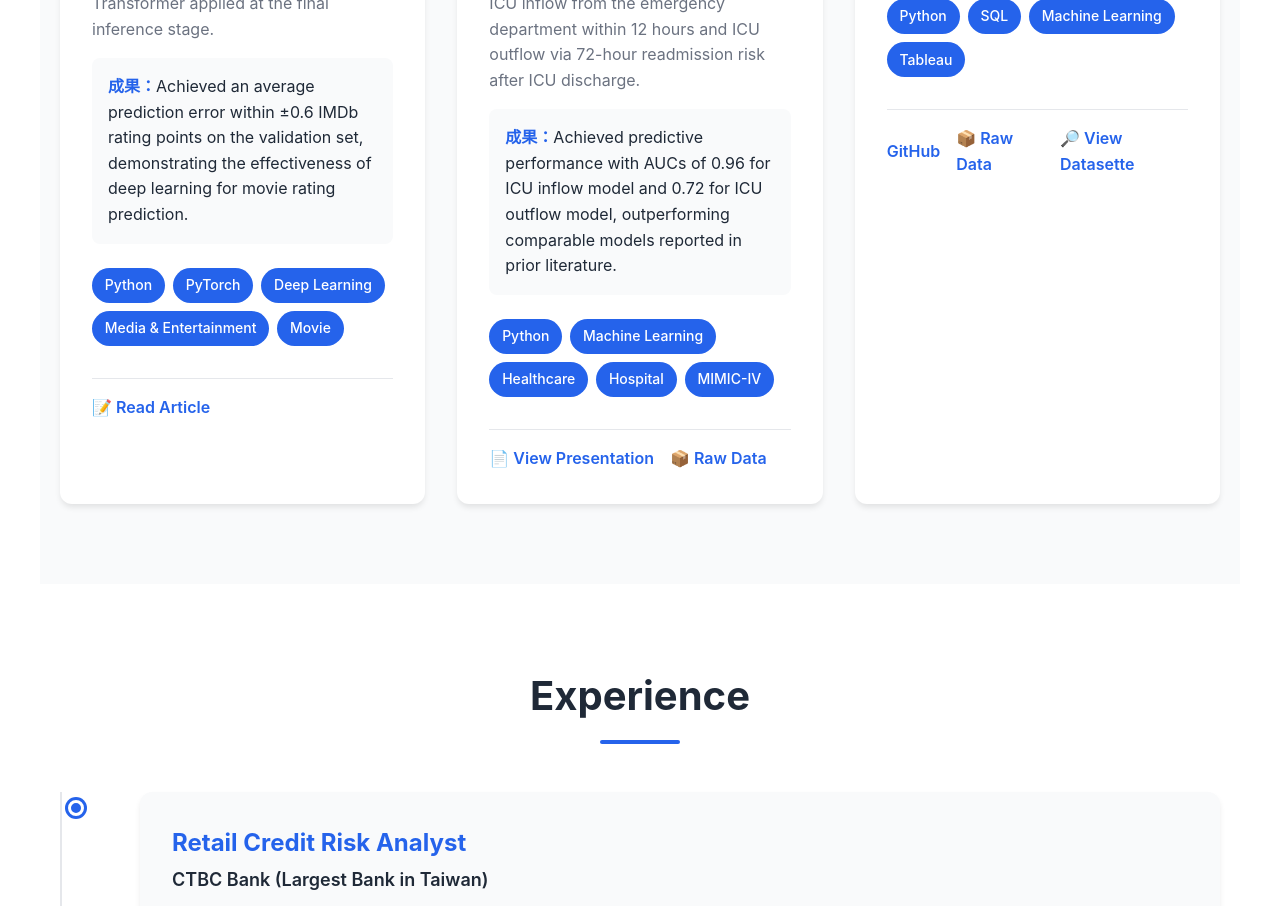
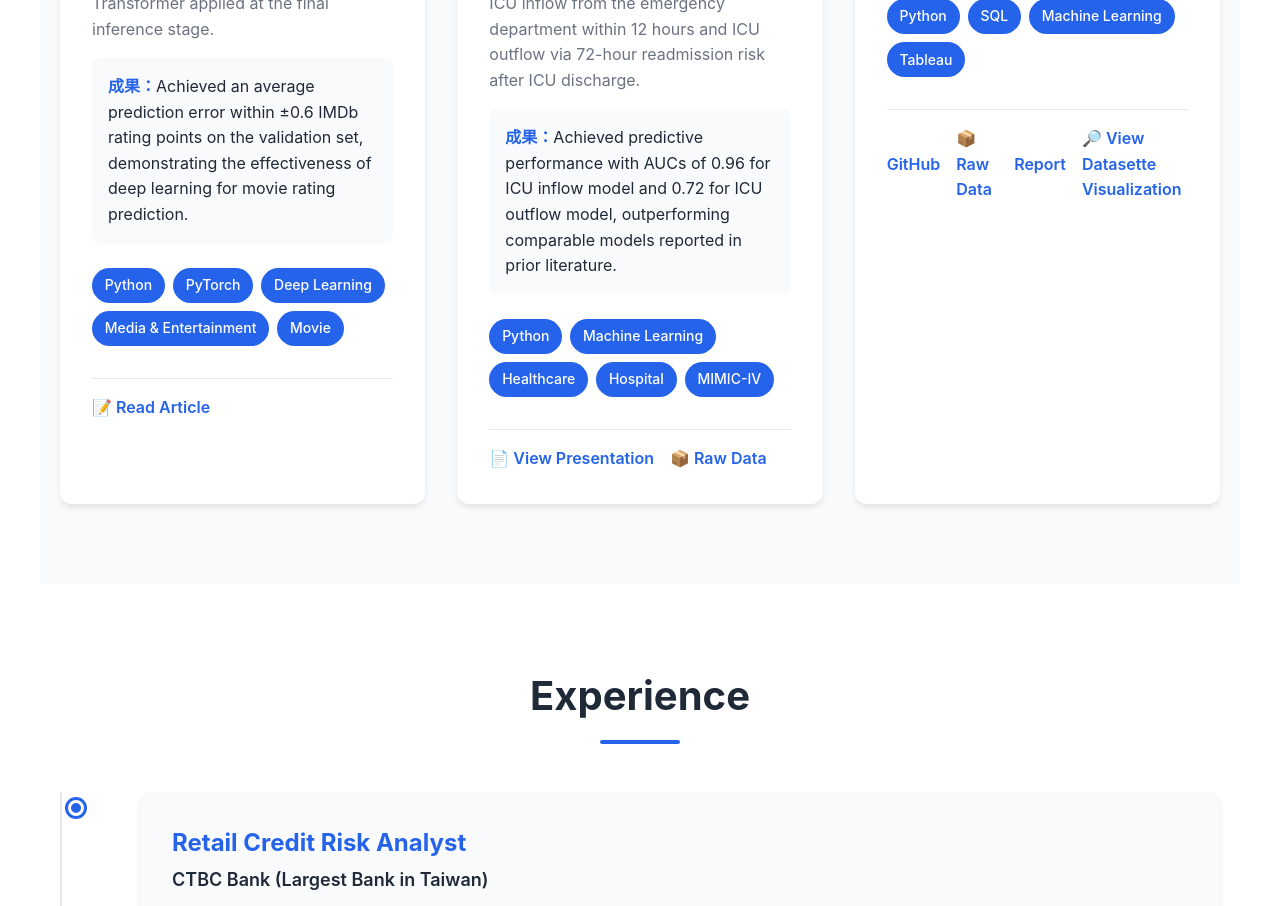
Before and after one commit to jhuangbp/portfolio_website, a React (Vite) app: page / in a window 1280 px wide. Shown: the part 2720-3626 px from the top of the page. Built offline with nearby package versions, Linux system fonts and the light colour scheme; no server answers.

Commit message:
Update Projects.jsx

```diff
--- a/src/components/Projects.jsx
+++ b/src/components/Projects.jsx
@@ -46,7 +46,7 @@ const Projects = () => {
       links: {
         datasette: 'https://ds-701-muckrock-data-liberation-project.onrender.com',
         github: 'https://github.com/BU-Spark/ds-muckrock-liberation',
-        report: '#',
+        report: '/docs/Muckrock%20Final%20Report.pdf',
         rawData: 'https://www.data-liberation-project.org/datasets/dod-army-slot-machines/'
       }
     }
@@ -140,7 +140,7 @@ const Projects = () => {
                   rel="noopener noreferrer"
                   className="project-link"
                 >
-                  🔎 View Datasette
+                  🔎 View Datasette Visualization
                 </a>
               )}
             </div>
```
